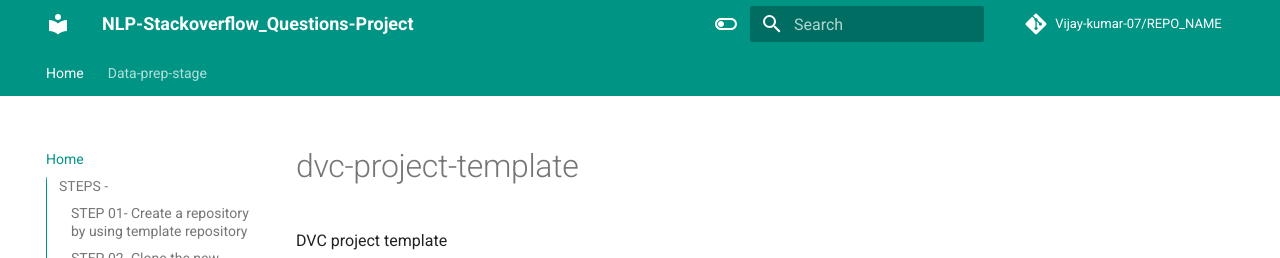
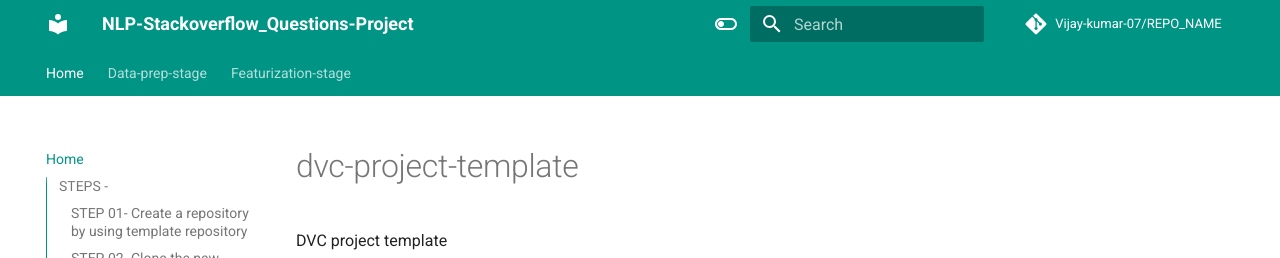
Before and after one commit to Vijay-kumar-07/NLP-Stackoverflow_Questions-Project, an MkDocs documentation site: the page built from docs/index.md, in a window 1280 px wide and 1095 px high. Shown: the top 258 px of the window. Built offline with MkDocs 1.6.1 and Material for MkDocs 9.7.7, drawn with Linux system fonts in a browser that asks for light colours; comment, search, counter and statistics services are not loaded.

Commit message:
added featurization

```diff
--- a/mkdocs.yml
+++ b/mkdocs.yml
@@ -4,6 +4,7 @@ site_name: NLP-Stackoverflow_Questions-Project
 nav:
   - Home: index.md
   - Data-prep-stage: data_prep.md
+  - Featurization-stage: featurization.md
 
 site_author: Vijay Kumar Budatha
 site_description: >-
```
